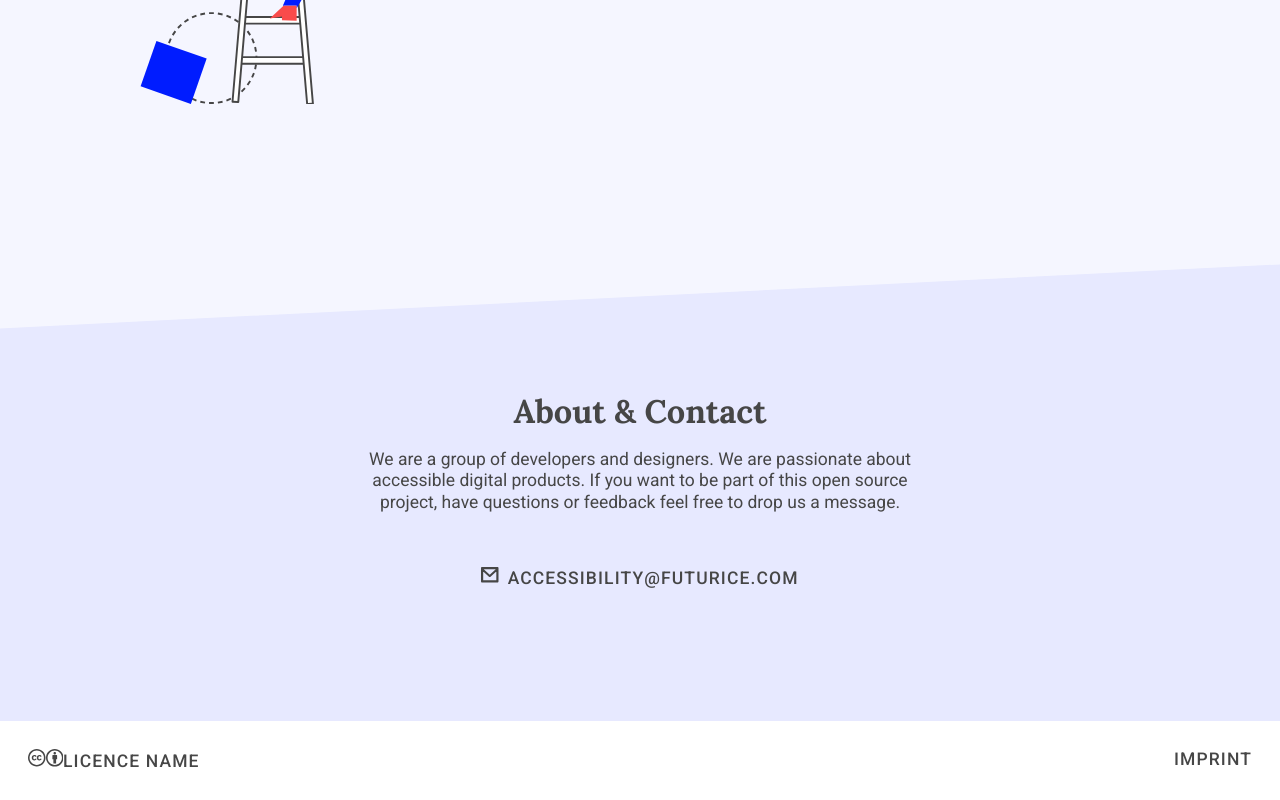
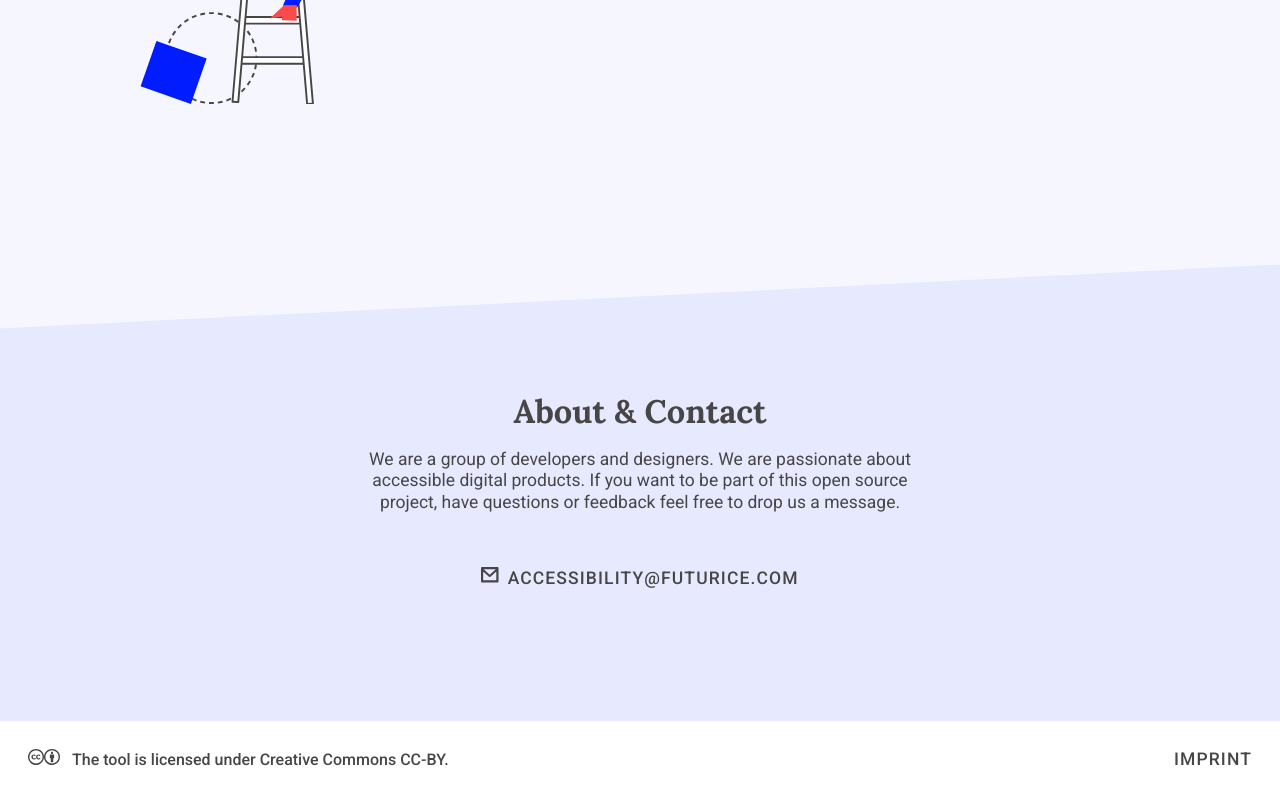
Before and after one commit to accessibility-tools/website, a Next.js app: page / in a window 1280 px wide. Shown: the part 5378-6178 px from the top of the page. Built offline with nearby package versions, Linux system fonts and the light colour scheme.

Commit message:
update footer views

```diff
--- a/src/components/footer/Footer.jsx
+++ b/src/components/footer/Footer.jsx
@@ -9,7 +9,19 @@ const StyledFooter = styled.footer`
   justify-content: space-between;
   padding: ${spacing.padding.medium}px;
 `;
-const StyledLink = styled(Link)`
+
+const LicenseWrapper = styled.div`
+  display: flex;
+  flex-wrap: nowrap;
+  align-items: center;
+
+  span {
+    font-size: 1rem;
+    font-weight: 500;
+  }
+`;
+
+const LicenseLink = styled(Link)`
   display: inline-flex;
   align-items: center;
   & > :first-child {
@@ -20,14 +32,31 @@ const StyledLink = styled(Link)`
   }
 `;
 
+const FullText = styled.span`
+  display: none;
+  @media (min-width: 48rem) {
+    display: inline-flex;
+  }
+`;
+
+const ShortText = styled.span`
+  display: inline-flex;
+  @media (min-width: 48rem) {
+    display: none;
+  }
+`;
+
 const Footer = () => {
   return (
     <StyledFooter>
-      <StyledLink isSecondary={true} href="/">
-        <Icon className="icon" icon="creativeCommon1" />
-        <Icon className="icon" icon="creativeCommon2" />
-        Licence name
-      </StyledLink>
+      <LicenseWrapper>
+        <LicenseLink isSecondary={true} href="/">
+          <Icon className="icon" icon="creativeCommon1" />
+          <Icon className="icon" icon="creativeCommon2" />
+        </LicenseLink>
+        <FullText>The tool is licensed under Creative Commons CC-BY.</FullText>
+        <ShortText>CC-BY.</ShortText>
+      </LicenseWrapper>
       <Link isSecondary={true} href="/">
         imprint
       </Link>
```
